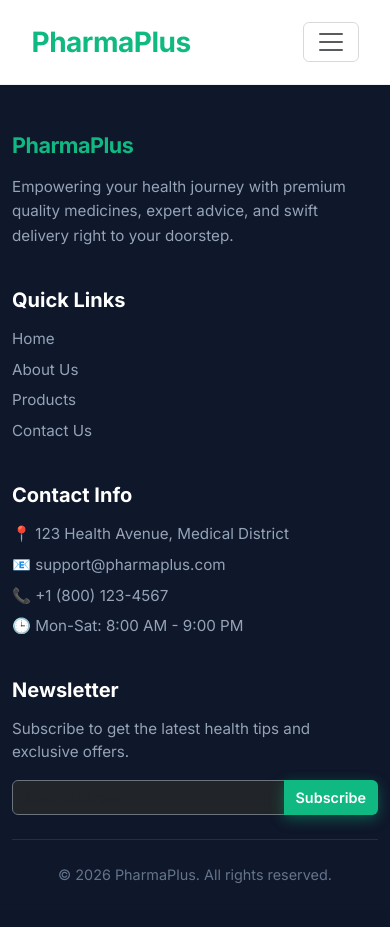
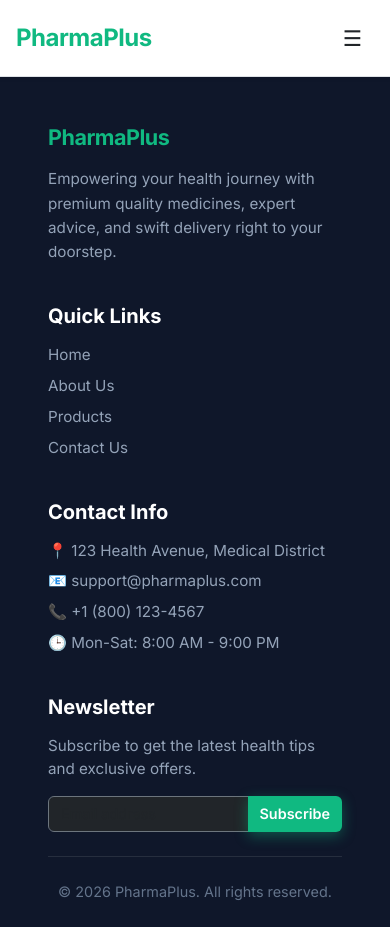
Before and after one commit to bylalit/PharmaPlus, a Django app: template templates/base.html in a window 390 px wide. Before the commit the page ends 883 px from the top, so only its background shows below. Run offline with Django 5.2, Linux system fonts and the light colour scheme; the template is opened without the code that fills it, so the values that code supplies are empty.

Commit message:
Responsive sidebar layout and custom UI styles in base template

```diff
--- a/static/css/style.css
+++ b/static/css/style.css
@@ -73,10 +73,39 @@
 .bg-gradient-4 { background: linear-gradient(135deg, #cd9cf2 0%, #f6f3ff 100%); }
 .about-hero-gradient { background: linear-gradient(135deg, #059669 0%, #10b981 100%); }
 
-/* Navbar link hover */
 .nav-link-custom {
-    transition: color 0.2s ease;
+    transition: all 0.2s ease;
 }
 .nav-link-custom:hover {
     color: #10b981 !important;
+    background-color: #f1f5f9;
 }
+
+/* Sidebar Responsive Layout */
+@media (min-width: 992px) {
+    .sidebar {
+        width: 300px;
+        position: fixed;
+        top: 0;
+        bottom: 0;
+        left: 0;
+        z-index: 1000;
+        overflow-y: auto;
+    }
+    .content-wrapper {
+        margin-left: 300px;
+        width: calc(100% - 300px);
+    }
+    .mobile-header {
+        display: none !important;
+    }
+}
+@media (max-width: 991.98px) {
+    .sidebar {
+        display: none !important;
+    }
+    .content-wrapper {
+        margin-left: 0;
+        width: 100%;
+    }
+}
--- a/templates/base.html
+++ b/templates/base.html
@@ -15,7 +15,7 @@
     <!-- Google Fonts: Inter -->
     <link href="https://fonts.googleapis.com/css2?family=Inter:wght@300;400;500;600;700;800&display=swap" rel="stylesheet">
 
-    <!-- Global Styles (Important animations/gradients only) -->
+    <!-- Global Styles -->
     <link rel="stylesheet" href="{% static 'css/style.css' %}">
 
     <style>
@@ -26,28 +26,22 @@
             display: flex; justify-content: center; align-items: center; flex-direction: column;
             transition: opacity 0.6s ease-out, visibility 0.6s ease-out;
         }
-
         .spinner-custom {
-            width: 3.5rem; height: 3.5rem;
-            color: #10b981; border-width: 0.35em;
+            width: 3.5rem; height: 3.5rem; color: #10b981; border-width: 0.35em;
         }
-
-        /* Thin loading bar at top */
         #top-loading-bar {
             position: fixed; top: 0; left: 0; height: 4px;
             background: linear-gradient(90deg, #059669 0%, #34d399 100%);
             width: 0%; z-index: 10000; transition: width 0.4s ease;
         }
-
-        /* Prevent scroll dynamically during load if needed */
         body.loading { overflow: hidden; }
     </style>
 
     {% block extra_css %}{% endblock %}
 </head>
-<body class="loading" style="font-family: 'Inter', sans-serif; background-color: #f8fafc; color: #0f172a; display: flex; flex-direction: column; min-height: 100vh; margin: 0;">
+<body class="loading" style="font-family: 'Inter', sans-serif; background-color: #f8fafc; color: #0f172a; margin: 0;">
 
-    <!-- Preloader & Top Loading Bar component -->
+    <!-- Preloader & Top Loading Bar -->
     <div id="top-loading-bar"></div>
     <div id="preloader">
         <div class="spinner-border spinner-custom mb-3" role="status">
@@ -56,43 +50,77 @@
         <h3 style="color: #059669; font-weight: 800; letter-spacing: -0.5px;">PharmaPlus</h3>
     </div>
 
-    <!-- Navbar Section -->
-    <nav class="navbar navbar-expand-lg sticky-top" style="background-color: rgba(255, 255, 255, 0.9); backdrop-filter: blur(8px); border-bottom: 1px solid rgba(226, 232, 240, 0.6); box-shadow: 0 1px 2px 0 rgb(0 0 0 / 0.05); padding: 1rem 5%;">
-        <div class="container-fluid" data-aos="fade-down" data-aos-duration="600">
-            <a class="navbar-brand fw-bold" href="{% url 'index' %}" style="color: #10b981; font-size: 1.75rem; letter-spacing: -0.5px;">PharmaPlus</a>
+    <!-- Main Layout Container -->
+    <div class="d-flex" style="min-height: 100vh;">
 
-            <button class="navbar-toggler" type="button" data-bs-toggle="collapse" data-bs-target="#navbarNav" aria-controls="navbarNav" aria-expanded="false" aria-label="Toggle navigation">
-                <span class="navbar-toggler-icon"></span>
-            </button>
+        <!-- Sidebar Navigation (Desktop Left Side) -->
+        <nav class="sidebar bg-white border-end d-flex flex-column shadow-sm">
+            <div class="p-4 border-bottom text-center">
+                 <a class="text-decoration-none fw-bold" href="{% url 'index' %}" style="color: #10b981; font-size: 2rem; letter-spacing: -0.5px;">PharmaPlus</a>
+            </div>
 
-            <div class="collapse navbar-collapse justify-content-end" id="navbarNav">
-                <ul class="navbar-nav gap-3">
+            <div class="p-4 flex-grow-1">
+                <div class="text-muted small fw-bold mb-3 text-uppercase" style="letter-spacing: 1px;">Menu</div>
+                <ul class="nav flex-column gap-2">
                     <li class="nav-item">
-                        <a class="nav-link nav-link-custom fw-semibold" style="color: #475569;" href="{% url 'index' %}">Home</a>
+                        <a class="nav-link nav-link-custom fw-semibold rounded" style="color: #475569; padding: 0.85rem 1.25rem;" href="{% url 'index' %}">
+                            <span class="me-2 fs-5">🏠</span> Home
+                        </a>
                     </li>
                     <li class="nav-item">
-                        <a class="nav-link nav-link-custom fw-semibold" style="color: #475569;" href="#">Products</a>
+                        <a class="nav-link nav-link-custom fw-semibold rounded" style="color: #475569; padding: 0.85rem 1.25rem;" href="#">
+                            <span class="me-2 fs-5">💊</span> Products
+                        </a>
                     </li>
                     <li class="nav-item">
-                        <a class="nav-link nav-link-custom fw-semibold" style="color: #475569;" href="{% url 'about' %}">About Us</a>
+                        <a class="nav-link nav-link-custom fw-semibold rounded" style="color: #475569; padding: 0.85rem 1.25rem;" href="{% url 'about' %}">
+                            <span class="me-2 fs-5">ℹ️</span> About Us
+                        </a>
                     </li>
                     <li class="nav-item">
-                        <a class="nav-link nav-link-custom fw-semibold" style="color: #475569;" href="#">Contact</a>
+                        <a class="nav-link nav-link-custom fw-semibold rounded" style="color: #475569; padding: 0.85rem 1.25rem;" href="#">
+                            <span class="me-2 fs-5">📞</span> Contact Us
+                        </a>
                     </li>
                 </ul>
             </div>
+
+            <div class="p-4 border-top mt-auto bg-light">
+                <a href="#" class="btn btn-primary-custom w-100 fw-semibold rounded-pill py-2">Account Login</a>
             </div>
         </nav>
 
-    <!-- Main Content Section -->
-    <main class="flex-grow-1">
+        <!-- Right Side Content Wrapper -->
+        <div class="content-wrapper d-flex flex-column">
+
+            <!-- Mobile Header (Visible only on small screens) -->
+            <header class="mobile-header bg-white border-bottom p-3 d-flex justify-content-between align-items-center sticky-top shadow-sm w-100">
+                <a class="text-decoration-none fw-bold" href="{% url 'index' %}" style="color: #10b981; font-size: 1.5rem; letter-spacing: -0.5px;">PharmaPlus</a>
+                <button class="btn border-0 text-dark fs-4" type="button" data-bs-toggle="collapse" data-bs-target="#mobileMenu">
+                    ☰
+                </button>
+            </header>
+
+            <!-- Mobile Menu Dropdown -->
+            <div class="collapse text-bg-white border-bottom shadow-sm mobile-header w-100 position-absolute" id="mobileMenu" style="z-index: 1050; top: 70px;">
+                <ul class="nav flex-column p-4 gap-3 bg-white">
+                    <li class="nav-item"><a class="nav-link nav-link-custom fw-semibold text-dark" href="{% url 'index' %}">🏠 Home</a></li>
+                    <li class="nav-item"><a class="nav-link nav-link-custom fw-semibold text-dark" href="#">💊 Products</a></li>
+                    <li class="nav-item"><a class="nav-link nav-link-custom fw-semibold text-dark" href="{% url 'about' %}">ℹ️ About Us</a></li>
+                    <li class="nav-item"><a class="nav-link nav-link-custom fw-semibold text-dark" href="#">📞 Contact Us</a></li>
+                    <li class="nav-item mt-3"><a class="btn btn-primary-custom w-100 fw-semibold rounded-pill py-2" href="#">Account Login</a></li>
+                </ul>
+            </div>
+
+            <!-- Page Content -->
+            <main class="flex-grow-1 w-100">
                 {% block content %}
                 {% endblock %}
             </main>
 
             <!-- Footer Section -->
-    <footer class="mt-auto text-white pt-5 pb-4" style="background-color: #0f172a;">
-        <div class="container" data-aos="fade-up" data-aos-duration="800">
+            <footer class="mt-auto text-white pt-5 pb-4 w-100" style="background-color: #0f172a;">
+                <div class="container-fluid px-5" data-aos="fade-up" data-aos-duration="800">
                     <div class="row g-4 mb-4">
                         <div class="col-lg-4 col-md-6">
                             <h4 class="fw-bold mb-3" style="color: #10b981; letter-spacing: -0.5px;">PharmaPlus</h4>
@@ -101,10 +129,10 @@
                         <div class="col-lg-2 col-md-6">
                             <h5 class="fw-bold text-white mb-3">Quick Links</h5>
                             <ul class="list-unstyled d-flex flex-column gap-2" style="font-size: 0.95rem;">
-                        <li><a href="{% url 'index' %}" class="text-decoration-none" style="color: #94a3b8; transition: color 0.2s;" onmouseover="this.style.color='#10b981'" onmouseout="this.style.color='#94a3b8'">Home</a></li>
-                        <li><a href="{% url 'about' %}" class="text-decoration-none" style="color: #94a3b8; transition: color 0.2s;" onmouseover="this.style.color='#10b981'" onmouseout="this.style.color='#94a3b8'">About Us</a></li>
-                        <li><a href="#" class="text-decoration-none" style="color: #94a3b8; transition: color 0.2s;" onmouseover="this.style.color='#10b981'" onmouseout="this.style.color='#94a3b8'">Products</a></li>
-                        <li><a href="#" class="text-decoration-none" style="color: #94a3b8; transition: color 0.2s;" onmouseover="this.style.color='#10b981'" onmouseout="this.style.color='#94a3b8'">Contact Us</a></li>
+                                <li><a href="{% url 'index' %}" class="text-decoration-none nav-link-custom" style="color: #94a3b8;">Home</a></li>
+                                <li><a href="{% url 'about' %}" class="text-decoration-none nav-link-custom" style="color: #94a3b8;">About Us</a></li>
+                                <li><a href="#" class="text-decoration-none nav-link-custom" style="color: #94a3b8;">Products</a></li>
+                                <li><a href="#" class="text-decoration-none nav-link-custom" style="color: #94a3b8;">Contact Us</a></li>
                             </ul>
                         </div>
                         <div class="col-lg-3 col-md-6">
@@ -131,6 +159,8 @@
                     </div>
                 </div>
             </footer>
+        </div>
+    </div>
 
     <!-- Bootstrap 5 JS -->
     <script src="https://cdn.jsdelivr.net/npm/bootstrap@5.3.2/dist/js/bootstrap.bundle.min.js"></script>
@@ -163,10 +193,8 @@
                     preloader.style.visibility = 'hidden';
                 }
                 if(topBar) topBar.style.opacity = '0';
-
-                // Allow scrolling again
                 document.body.classList.remove('loading');
-            }, 600); // Wait bit after reaching 100% to fade out
+            }, 600);
         });
     </script>
     {% block extra_js %}{% endblock %}
```
Lines whose indentation alone changed are shown as unchanged.
